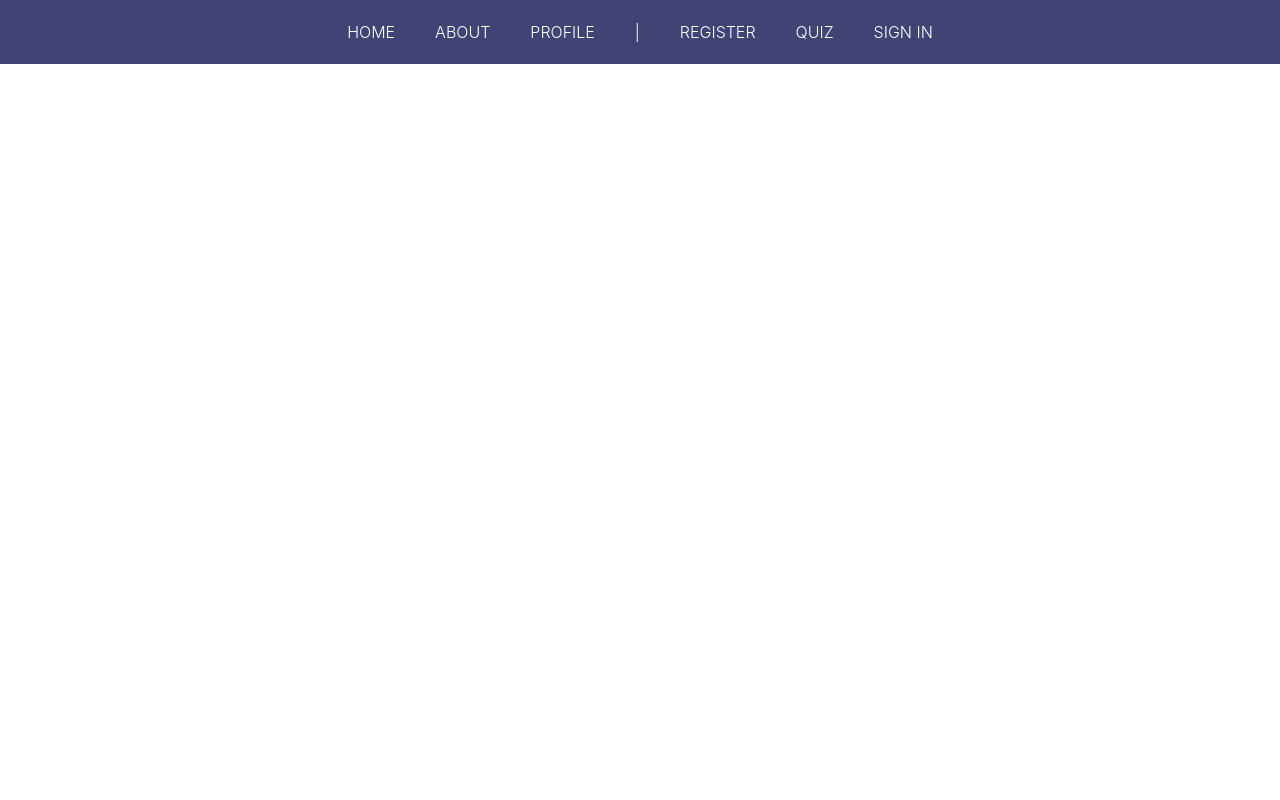
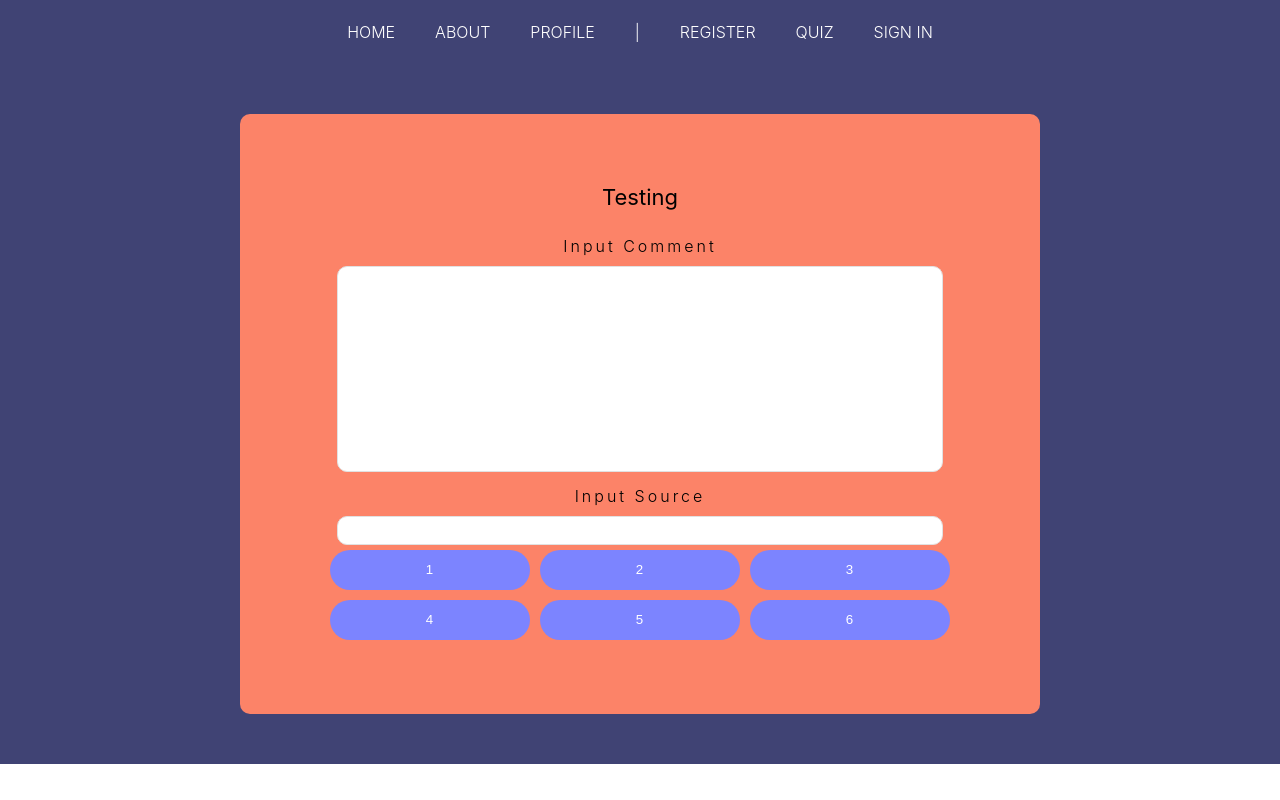
Before and after one commit to connor-giles/Toss, a React (Create React App) app in the folder client/: page /phase2 in a window 1280 px wide. Built offline with nearby package versions, Linux system fonts and the light colour scheme; no server answers.

Commit message:
home style

```diff
--- a/client/src/App.js
+++ b/client/src/App.js
@@ -15,6 +15,7 @@ import Quiz from './pages/js/Quiz';
 import { BrowserRouter as Router, Switch, Route } from 'react-router-dom';
 import Responses from './pages/js/Responses';
 import LoggedIn from './pages/js/loggedIn';
+import Phase2 from './pages/Tosses/js/Phase2';
 
 function App() {
   return (
@@ -32,6 +33,7 @@ function App() {
           <Route path="/quiz" component={Quiz} />
           <Route path="/loggedIn" component={LoggedIn} />
           <Route path="/about" component={About} />
+          <Route path="/phase2" component={Phase2} />
         </Switch>
       </div>
     </Router>
--- a/client/src/components/CardOne.js
+++ b/client/src/components/CardOne.js
@@ -15,6 +15,8 @@ export default function CardOne() {
   const classes = useStyles();
   const [phaseOne, setPhaseOne] = useState([]);
   const [expanded, setExpanded] = React.useState(false);
+  const [tossId, setTossId] = useState("");
+  const [preview, setPreview] = useState([]);
 
   //gets 4 tosses categories in phase 1
   useEffect(() => {
@@ -27,6 +29,21 @@ export default function CardOne() {
   const handleExpandClick = () => {
     setExpanded(!expanded);
   };
+
+  const testClick = () => {
+    console.log(tossId);
+    axios
+    .get(config.DOMAIN.name + 'response/' + tossId, {
+        withCredentials: true,
+        credentials: 'include',
+      })
+    .then((response) => {
+        setPreview(response.data.data);
+        console.log(response.data.data);
+    })
+    .catch((error) => console.error(error));
+
+  }
 
   return (
     <Card className={classes.root}>
@@ -41,7 +58,11 @@ export default function CardOne() {
           {phaseOne.map((toss) => {
             if (toss.category.science) {
               return (
-                <div className="science">
+                <div className="science"
+                  onClick={(() =>  {
+                    setTossId(toss._id);
+                    testClick();
+                  })}>
                   <Typography className={classes.tossTitle}>
                     Science and Technology
                   </Typography>
@@ -51,7 +72,11 @@ export default function CardOne() {
               );
             } else if (toss.category.politics) {
               return (
-                <div className="politics">
+                <div className="politics"
+                  onClick={(() =>  {
+                    setTossId(toss._id);
+                    testClick();
+                  })}>
                   <Typography className={classes.tossTitle}>
                     Politics
                   </Typography>
@@ -61,7 +86,11 @@ export default function CardOne() {
               );
             } else if (toss.category.environment) {
               return (
-                <div className="environment">
+                <div className="environment"
+                  onClick={(() =>  {
+                    setTossId(toss._id);
+                    testClick();
+                  })}>
                   <Typography className={classes.tossTitle}>
                     Environment
                   </Typography>
@@ -71,7 +100,11 @@ export default function CardOne() {
               );
             } else if (toss.category.society) {
               return (
-                <div className="society">
+                <div className="society"
+                  onClick={(() =>  {
+                    setTossId(toss._id);
+                    testClick();
+                  })}>
                   <Typography className={classes.tossTitle}>Society</Typography>
                   {toss.prompt}
                   <p>{'\n'}</p>
--- /dev/null
+++ b/client/src/pages/Tosses/css/Phase2.css
@@ -0,0 +1,92 @@
+.page {
+    width: 100%;
+    padding-top: 50px;
+    padding-bottom: 50px;
+    display: flex;
+    justify-content: center;
+    align-items: center;
+    /* background: #8e9eab;
+    background: -webkit-linear-gradient(to left, #eef2f3, #8e9eab);
+    background: linear-gradient(to left, #eef2f3, #8e9eab); */
+    background: #404374;
+  }
+
+  .wrapper {
+    width: 800px;
+    height: 600px;
+    display: flex;
+    flex-direction: column;
+    border-radius: 10px;
+    /* box-shadow: 0px 0px 10px rgb(182, 182, 182); */
+    background: #FC8368;
+
+  }
+
+  .label {
+    display: flex;
+    flex-direction: column;
+    padding-bottom: 10px;
+    font-weight: 300;
+    font-size: 16px;
+    padding: 10px;
+    letter-spacing: 3px;
+  }
+
+  .comment-input {
+    height: 200px;
+    width: 600px;
+    border-radius: 10x;
+    outline: none;
+    border: 1px solid #e1e1e1;
+    font-family: -apple-system, BlinkMacSystemFont, 'Segoe UI',
+        Roboto, Oxygen, Ubuntu, Cantarell, 'Open Sans', 'Helvetica Neue', sans-serif;
+    font-size: 16px;
+    resize: none;
+    border-radius: 10px;
+
+  }
+
+  .user-input {
+    width: 600px;
+    height: 25px;
+    border-radius: 10x;
+    outline: none;
+    border: 1px solid #e1e1e1;
+    font-size: 16px;
+    margin-bottom: 16px;
+  }
+
+  .source-input {
+    width: 600px;
+    height: 25px;
+    border-radius: 10x;
+    outline: none;
+    border: 1px solid #e1e1e1;
+    font-size: 16px;
+    border-radius: 10px;
+  }
+
+  .button {
+    height: 40px;
+    letter-spacing: 1px;
+    border-radius: 50px;
+    border: #7C84FF;
+    background-color: #7C84FF;
+    color: white;
+    margin-top: 30px;
+    margin: 5px;
+  }
+
+  .prompt-wrapper {
+    font-size: 18px;
+  }
+
+  .prompt {
+    font-size: 22px;
+    margin: 0px;
+    padding-bottom: 16px;
+  }
+
+  .count {
+    font-size: 12px;
+  }
--- a/client/src/pages/Tosses/js/Phase1.js
+++ b/client/src/pages/Tosses/js/Phase1.js
@@ -3,6 +3,7 @@ import '../css/Phase1.css';
 import axios from 'axios';
 import config from '../../../config/config.js';
 import Typography from '@material-ui/core/Typography';
+import { Link } from 'react-router-dom';
 
 export default class SubmitResponse extends Component {
   constructor(props) {
@@ -112,6 +113,13 @@ export default class SubmitResponse extends Component {
             <input className="button" type="submit" value="Submit" />
           </div>
         </form>
+
+        <Link to="/phase2">
+          <button className="tossButton">
+            <p className="tossButton-text">Phase2</p>
+          </button>
+        </Link>
+
       </div>
     );
   }
--- /dev/null
+++ b/client/src/pages/Tosses/js/Phase2.js
@@ -0,0 +1,48 @@
+import React, { Component } from 'react';
+import '../css/Phase2.css';
+import axios from 'axios';
+import config from '../../../config/config.js';
+import Typography from '@material-ui/core/Typography';
+
+export default class SubmitResponse extends Component {
+  constructor(props) {
+    super(props);
+
+  }
+
+  render() {
+    return (
+      <div className="page">
+        <form className="wrapper" onSubmit={this.onSubmit}>
+          <div className="form-group">
+            <div className="prompt-wrapper">
+              <p className="prompt">Testing</p>
+            </div>
+            <label className="label"> Input Comment </label>
+            <textarea
+              className="comment-input"
+              type="text"
+              maxLength="500"
+            />
+
+          </div>
+          <div className="form-group">
+            <label className="label"> Input Source </label>
+            <input
+              className="source-input"
+              type="text"
+            />
+          </div>
+          <div className="form-group">
+            <input className="button" type="submit" value="1" />
+            <input className="button" type="submit" value="2" />
+            <input className="button" type="submit" value="3" />
+            <input className="button" type="submit" value="4" />
+            <input className="button" type="submit" value="5" />
+            <input className="button" type="submit" value="6" />
+          </div>
+        </form>
+      </div>
+    );
+  }
+}
--- a/client/src/pages/css/Home.css
+++ b/client/src/pages/css/Home.css
@@ -158,3 +158,14 @@
   margin: 0;
   letter-spacing: 1px;
 }
+
+.timeText {
+  font-family: -apple-system, BlinkMacSystemFont, 'Segoe UI',
+    Roboto, Oxygen, Ubuntu, Cantarell, 'Open Sans', 'Helvetica Neue', sans-serif;
+  font-size: 20px;
+  color: white;
+  font-weight: 100;
+  letter-spacing: 1px;
+  margin: 0;
+  padding: 0;
+}
--- a/client/src/pages/js/Home.js
+++ b/client/src/pages/js/Home.js
@@ -52,8 +52,8 @@ function Home() {
         </Link>
 
         <br></br>
-        <h1>Time until 5pm EST</h1>
-        <h2>{ctime}</h2>
+        <h2 className="timeText">Time until 5pm EST</h2>
+        <h2 className="timeText">{ctime}</h2>
       </div>
 
       <Grid container>
```
